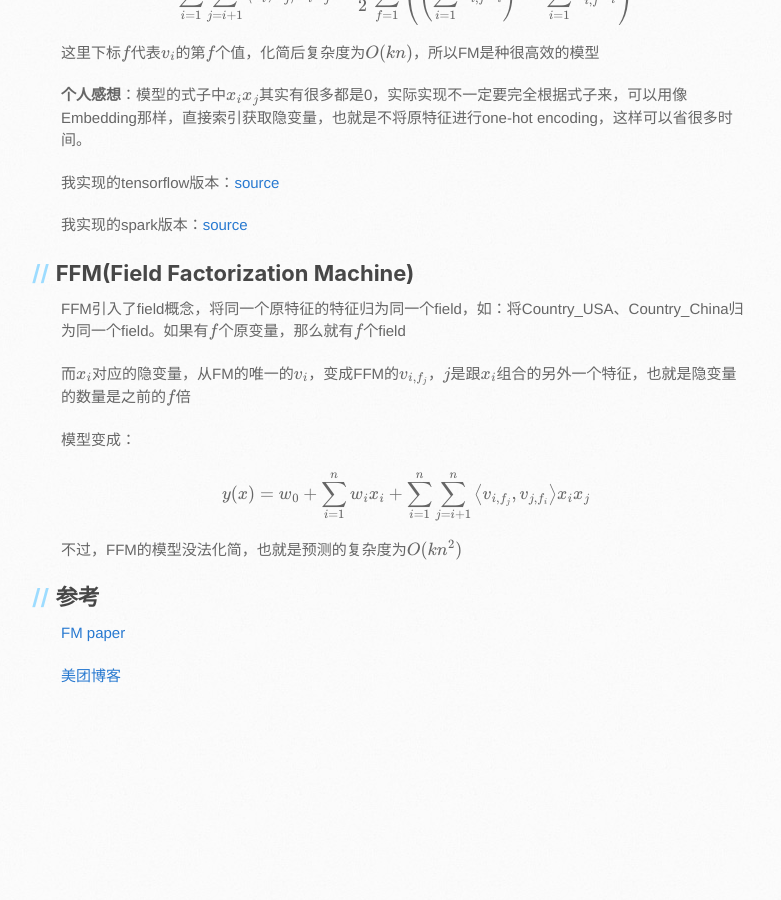
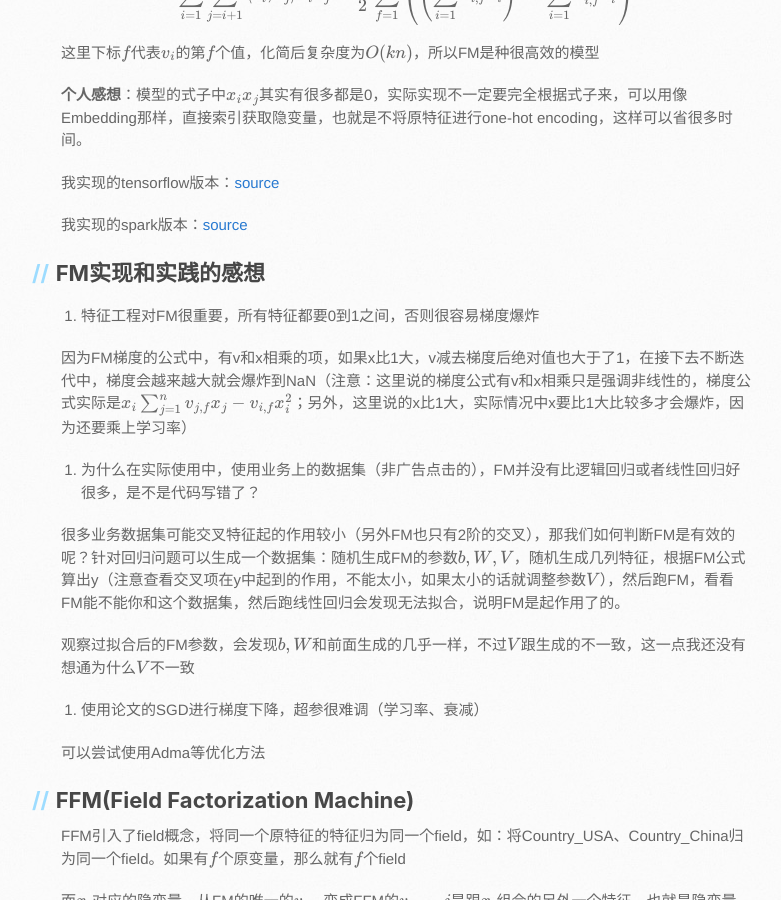
Before and after one commit to hahadsg/hahadsg.github.io, a Jekyll site: the page built from ComputationalAdvertising/CTR/FM.md, in a window 1280 px wide and 900 px high, scrolled down 1283 px. Shown: the whole window, without its empty margins (109-890 px from the left). Built offline with Jekyll 4.4.1, drawn with Linux system fonts in a browser that asks for light colours; our own code applies the rules of GitHub Pages for plain Markdown files; formulas are drawn with MathJax 3; the repository's description, which GitHub fills in, is left out; before the commit the page ends 2013 px from its top, so only the background shows below that.

Commit message:
update CA/CTR/FM

```diff
--- a/ComputationalAdvertising/CTR/FM.md
+++ b/ComputationalAdvertising/CTR/FM.md
@@ -59,6 +61,22 @@ $$\sum\limits^n_{i=1}\sum\limits^n_{j=i+1}\left< v_i, v_j \right>x_ix_j = \frac{
 
 我实现的spark版本：[source](https://github.com/hahadsg/Spark-FM)
 
+## FM实现和实践的感想
+
+1. 特征工程对FM很重要，所有特征都要0到1之间，否则很容易梯度爆炸
+
+  因为FM梯度的公式中，有v和x相乘的项，如果x比1大，v减去梯度后绝对值也大于了1，在接下去不断迭代中，梯度会越来越大就会爆炸到NaN（注意：这里说的梯度公式有v和x相乘只是强调非线性的，梯度公式实际是$$x_i\sum^n_{j=1}v_{j,f}x_j - v_{i,f}x_i^2$$；另外，这里说的x比1大，实际情况中x要比1大比较多才会爆炸，因为还要乘上学习率）
+
+2. 为什么在实际使用中，使用业务上的数据集（非广告点击的），FM并没有比逻辑回归或者线性回归好很多，是不是代码写错了？
+
+  很多业务数据集可能交叉特征起的作用较小（另外FM也只有2阶的交叉），那我们如何判断FM是有效的呢？针对回归问题可以生成一个数据集：随机生成FM的参数$$b, W, V$$，随机生成几列特征，根据FM公式算出y（注意查看交叉项在y中起到的作用，不能太小，如果太小的话就调整参数$$V$$），然后跑FM，看看FM能不能你和这个数据集，然后跑线性回归会发现无法拟合，说明FM是起作用了的。
+
+  观察过拟合后的FM参数，会发现$$b, W$$和前面生成的几乎一样，不过$$V$$跟生成的不一致，这一点我还没有想通为什么$$V$$不一致
+
+3. 使用论文的SGD进行梯度下降，超参很难调（学习率、衰减）
+
+  可以尝试使用Adma等优化方法
+
 ## FFM(Field Factorization Machine)
 
 FFM引入了field概念，将同一个原特征的特征归为同一个field，如：将Country_USA、Country_China归为同一个field。如果有$$f$$个原变量，那么就有$$f$$个field
```
Also changed, not shown: other parts of ComputationalAdvertising/CTR/FM.md (+2 -0 lines).
